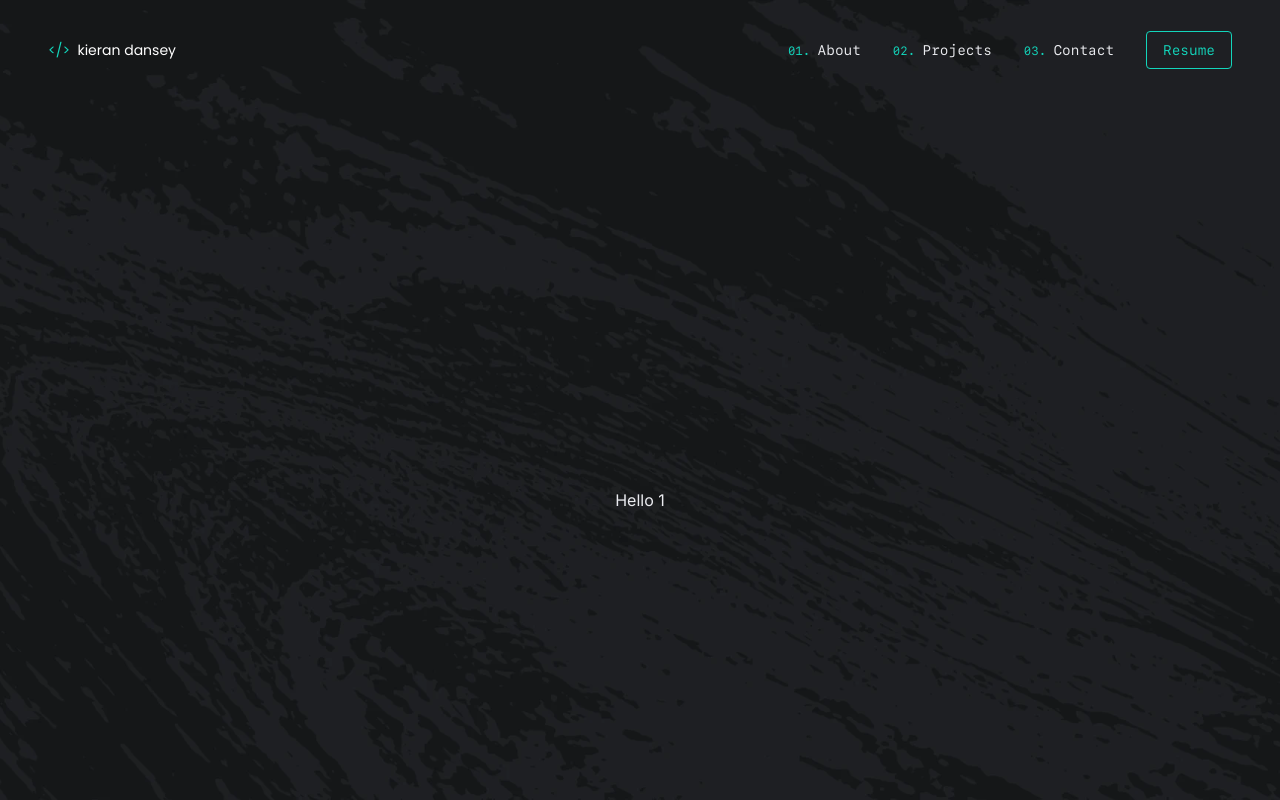
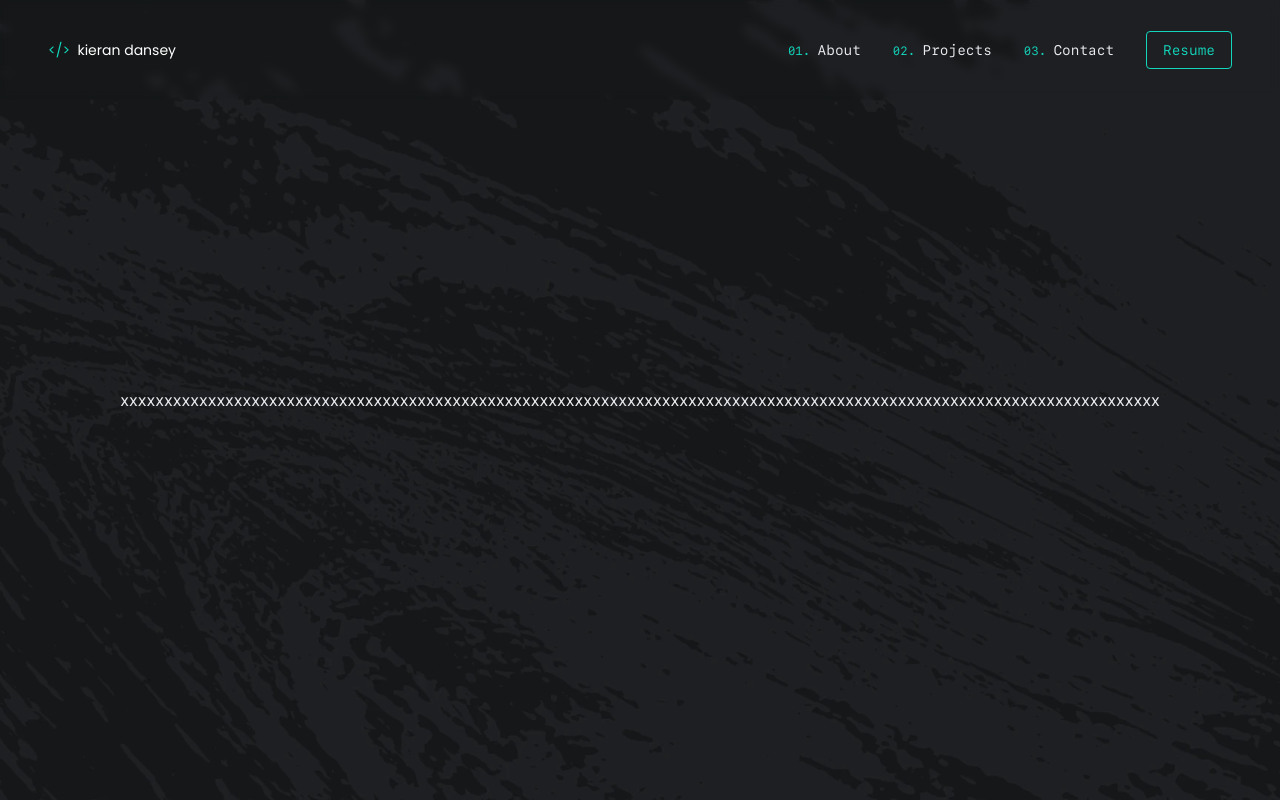
Before and after one commit to kdan80/v5, a Next.js app: page / in a window 1280 px wide. Shown: the top 800 px of the page. Built offline with nearby package versions, Linux system fonts and the light colour scheme.

Commit message:
revert color scheme

```diff
--- a/src/app/page.tsx
+++ b/src/app/page.tsx
@@ -5,7 +5,9 @@ const Home = () => {
     return (
         <main className='text-light-200'>
             <Header />
-            <div className='h-screen w-screen flex items-center justify-center'>Hello 1</div>
+            <div className='h-screen w-screen flex items-center justify-center'>
+                xxxxxxxxxxxxxxxxxxxxxxxxxxxxxxxxxxxxxxxxxxxxxxxxxxxxxxxxxxxxxxxxxxxxxxxxxxxxxxxxxxxxxxxxxxxxxxxxxxxxxxxxxxxxxxxxxxxxxxx
+            </div>
             <div className='h-screen w-screen flex items-center justify-center'>Hello 2</div>
             <div className='h-screen w-screen flex items-center justify-center'>Hello 3</div>
         </main>
--- a/src/components/Header/Header.tsx
+++ b/src/components/Header/Header.tsx
@@ -6,7 +6,7 @@ import DropDownContainer from './DropDownContainer'
 
 const Header = () => {
     return (
-        <header className='w-full h-[100px] px-12 flex justify-between items-center'>
+        <header className='fixed w-full h-[100px] px-12 flex justify-between items-center backdrop-blur-sm'>
             <a
                 href='#landing'
                 className='text-white text-sm hover:text-green font-sans'
```
